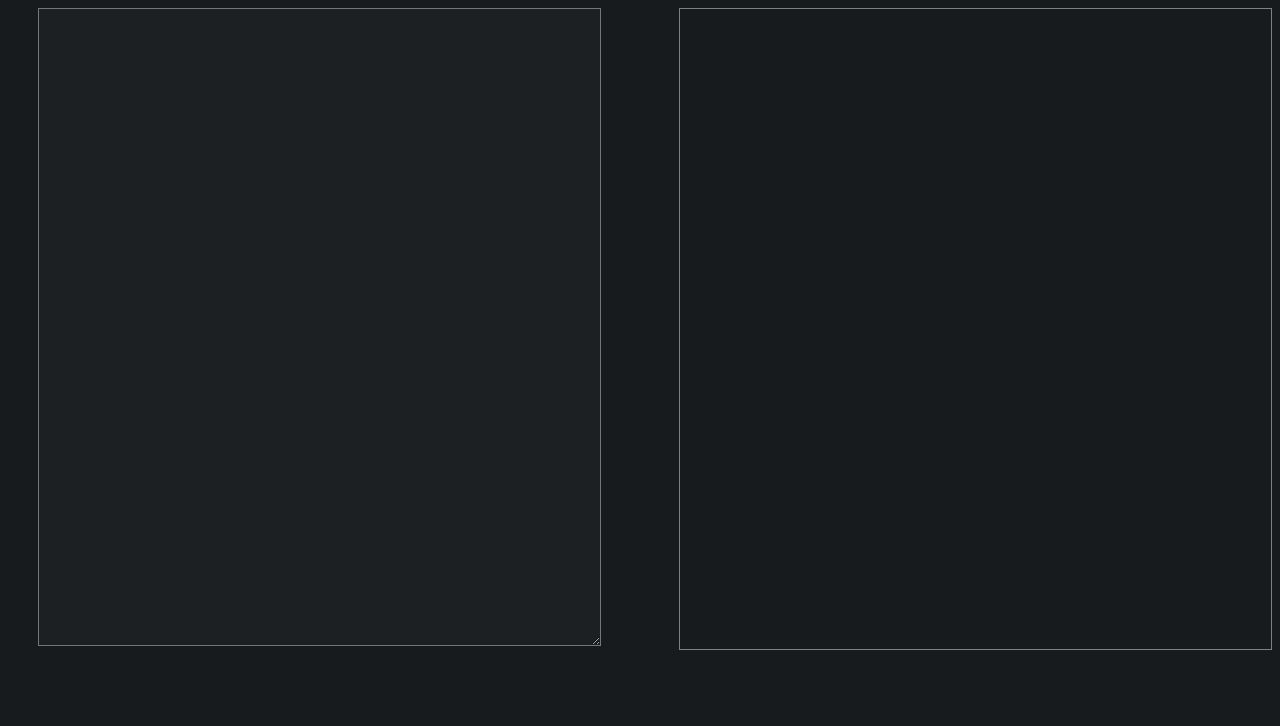
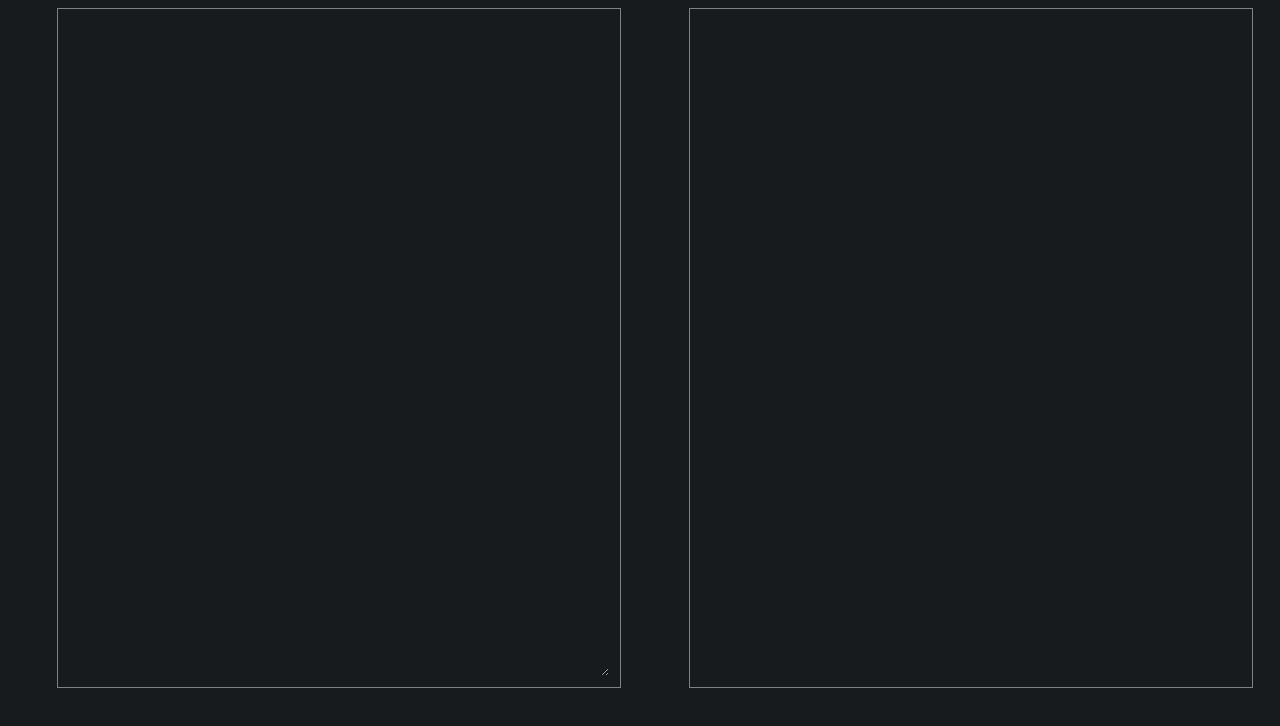
Before and after one commit to bit-matrix/script-wiz-lib, a website: page dist/index.html in a window 1280 px wide. Drawn offline with Linux system fonts and the light colour scheme.

Commit message:
Op code test html styles.

```diff
--- a/dist/index.html
+++ b/dist/index.html
@@ -19,13 +19,22 @@
     </script>
     <style>
       #input {
-        width: calc(100% - 30px);
-        padding: 15px;
-        background: #1d2023;
+        width: 100%;
+        /* padding: 15px; */
+        background: transparent !important;
         color: #ce9178 !important;
         font-family: "Times New Roman", Times, serif;
         line-height: 1.3;
+        border: none !important;
+        height: 100%;
+        overflow: hidden;
+        outline: none;
       }
+
+      #input:focus-within {
+        border: none !important;
+      }
+
       #output {
         width: 100%;
         background: transparent;
@@ -35,16 +44,44 @@
       body {
         background-color: #181b1e;
         color: #fff;
-        font-size: 14px;
+        font-size: 1rem;
       }
 
       .maindiv {
         display: flex;
+        height: calc(100% - 1rem);
+        justify-content: space-around;
+      }
+
+      .left-main-div {
+        display: flex;
+        width: 47%;
+        height: 100%;
+        overflow-y: auto;
+        min-height: 85vh;
+      }
+
+      .right-main-div {
+        display: flex;
+        width: 47%;
+        height: 100%;
+        min-height: 85vh;
+
+        overflow-y: auto;
+        overflow-x: hidden;
       }
 
       .inputDiv {
-        width: 45%;
-        padding-right: 50px;
+        border: 1px solid gray;
+        width: 100%;
+        padding: 15px;
+      }
+
+      .outputDiv {
+        border: 1px solid gray;
+        padding: 15px;
+        width: 100%;
+        overflow-x: auto;
       }
 
       #lines {
@@ -53,14 +90,6 @@
 
       #lines2 {
         padding: 15px !important;
-      }
-
-      .outputDiv {
-        border: 1px solid gray;
-        width: 45%;
-        padding: 15px;
-        overflow-y: auto;
-        max-height: 85vh;
       }
 
       #display1 {
@@ -78,14 +107,17 @@
   </head>
   <body>
     <div class="maindiv">
-      <div id="lines"></div>
+      <div class="left-main-div">
+        <div id="lines"></div>
 
-      <div class="inputDiv">
-        <textarea id="input" rows="35" onkeyup="inputChanged()"></textarea>
+        <div class="inputDiv">
+          <textarea id="input" onkeyup="inputChanged()"></textarea>
+        </div>
       </div>
-
-      <div id="lines2"></div>
-      <div class="outputDiv"><span id="output"></span></div>
+      <div class="right-main-div">
+        <div id="lines2"></div>
+        <div class="outputDiv"><span id="output"></span></div>
+      </div>
     </div>
     <script>
       const inputDom = document.getElementById("input");
```
